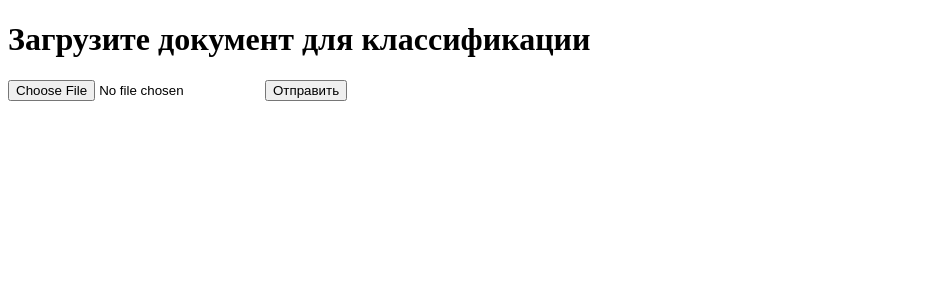
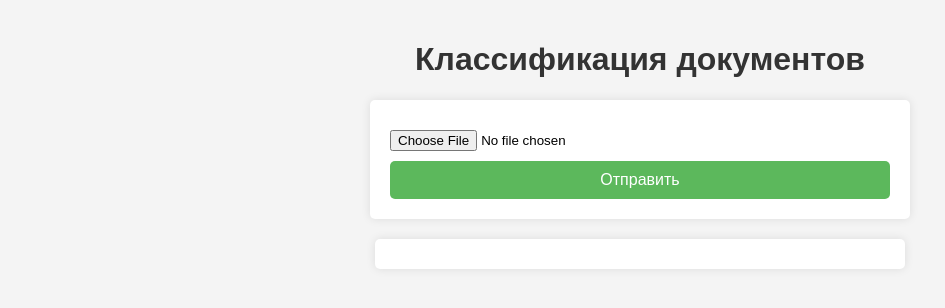
Before and after one commit to K0BERZ/textClassifier, a FastAPI app: page / in a window 1280 px wide. Shown: the top 308 px of the page, without its empty margins (0-945 px from the left). Run offline with FastAPI, Linux system fonts and the light colour scheme; parts of the project's set-up code (start-up, migrations or seed data) failed here and were passed over.

Commit message:
Added styles for displaying information

```diff
--- /dev/null
+++ b/app/static/styles.css
@@ -0,0 +1,52 @@
+body {
+    font-family: Arial, sans-serif;
+    background-color: #f4f4f4;
+    margin: 0;
+    padding: 20px;
+}
+
+h1 {
+    text-align: center;
+    color: #333;
+}
+
+form {
+    background: #fff;
+    padding: 20px;
+    border-radius: 5px;
+    box-shadow: 0 0 10px rgba(0, 0, 0, 0.1);
+    max-width: 500px;
+    margin: 20px auto;
+}
+
+input[type="file"] {
+    margin: 10px 0;
+}
+
+button {
+    display: block;
+    width: 100%;
+    padding: 10px;
+    background-color: #5cb85c;
+    border: none;
+    border-radius: 5px;
+    color: white;
+    font-size: 16px;
+    cursor: pointer;
+}
+
+button:hover {
+    background-color: #4cae4c;
+}
+
+#result {
+    margin-top: 20px;
+    padding: 15px;
+    border-radius: 5px;
+    background-color: #fff;
+    box-shadow: 0 0 10px rgba(0, 0, 0, 0.1);
+    max-width: 500px;
+    margin: 20px auto;
+    font-weight: bold;
+    color: #333;
+}
--- a/app/templates/index.html
+++ b/app/templates/index.html
@@ -1,17 +1,19 @@
 <!DOCTYPE html>
-<html lang="en">
+<html lang="ru">
 <head>
     <meta charset="UTF-8">
     <meta name="viewport" content="width=device-width, initial-scale=1.0">
-    <title>Document Classifier</title>
+    <title>Классификация документов</title>
+    <link rel="stylesheet" type="text/css" href="/static/styles.css">
 </head>
 <body>
-    <h1>Загрузите документ для классификации</h1>
+    <h1>Классификация документов</h1>
     <form id="uploadForm">
-        <input type="file" id="file" name="file" required>
+        <input type="file" id="file" name="file" accept=".txt" required>
         <button type="submit">Отправить</button>
     </form>
-    <p id="result"></p>
+    <div id="result"></div>
+
     <script src="/static/app.js"></script>
 </body>
 </html>
```
